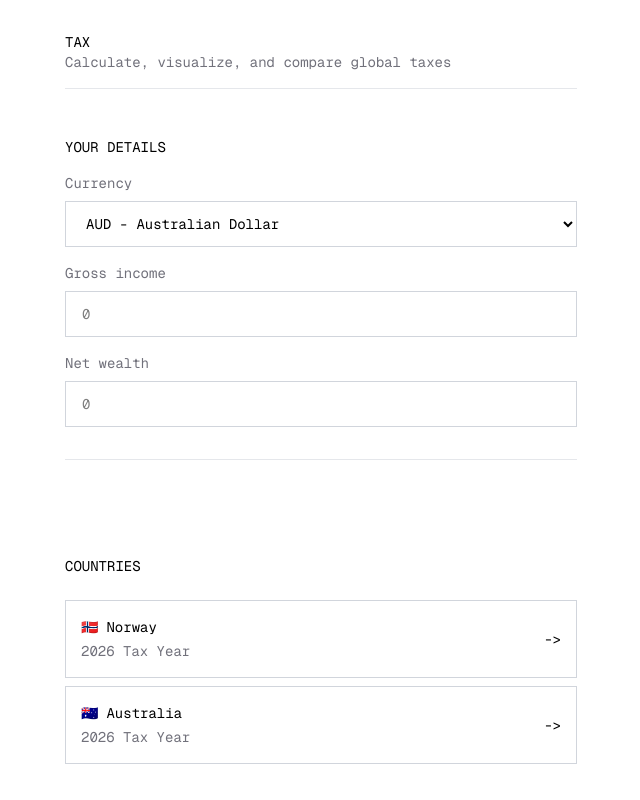
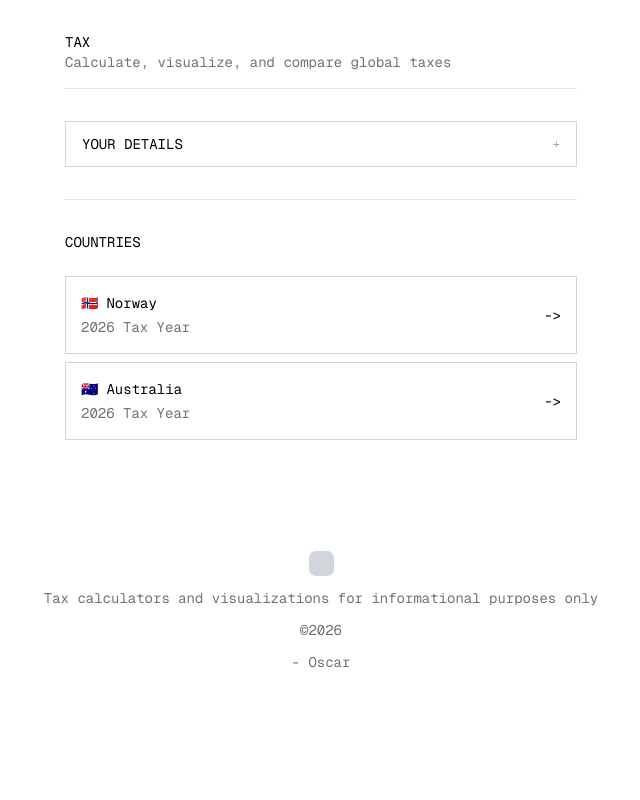
Before and after one commit to oscardobsonbrown/Tax, a Next.js app: page / in a window 1280 px wide. Shown: the top 800 px of the page, without its empty margins (319-959 px from the left). Built offline with nearby package versions, Linux system fonts and the light colour scheme.

Commit message:
Convert Your Details section to collapsible dropdown

```diff
--- a/src/app/page.tsx
+++ b/src/app/page.tsx
@@ -11,6 +11,7 @@ function HomeContent() {
   const [salary, setSalary] = useState(searchParams.get("salary") || "");
   const [wealth, setWealth] = useState(searchParams.get("wealth") || "");
   const [currency, setCurrency] = useState<Currency>((searchParams.get("currency") as Currency) || "AUD");
+  const [detailsOpen, setDetailsOpen] = useState(false);
 
   const updateUrl = (newSalary: string, newWealth: string, newCurrency: Currency) => {
     const url = new URL(window.location.href);
@@ -57,15 +58,32 @@ function HomeContent() {
         <div className="text-zinc-500">Calculate, visualize, and compare global taxes</div>
       </div>
 
-      <div className="mt-12 w-full max-w-[512px] border-b border-gray-200 pb-8">
-        <div className="mb-4 text-black">YOUR DETAILS</div>
+      <div className="mt-8 w-full max-w-[512px]">
+        <button
+          type="button"
+          onClick={() => setDetailsOpen(!detailsOpen)}
+          className="w-full flex items-center justify-between border border-gray-300 px-4 py-3 transition-colors hover:border-gray-600"
+        >
+          <div className="flex items-center gap-3">
+            <span className="text-black">YOUR DETAILS</span>
+            {!detailsOpen && (salary || wealth) && (
+              <span className="text-zinc-500 text-xs">
+                {currency} {salary || "0"} {wealth && `/ ${wealth}`}
+              </span>
+            )}
+          </div>
+          <span className="text-zinc-400 text-xs">{detailsOpen ? "−" : "+"}</span>
+        </button>
+
+        {detailsOpen && (
+          <div className="border-x border-b border-gray-300 px-4 py-4">
             <div className="flex flex-col gap-4">
               <div className="flex flex-col gap-2">
-            <div className="text-zinc-500">Currency</div>
+                <div className="text-zinc-500 text-xs">Currency</div>
                 <select
                   value={currency}
                   onChange={(e) => handleCurrencyChange(e.target.value as Currency)}
-              className="border border-gray-300 px-4 py-3 text-black outline-none transition-colors hover:border-gray-600 focus:border-black bg-white"
+                  className="border border-gray-300 px-3 py-2 text-sm text-black outline-none transition-colors hover:border-gray-600 focus:border-black bg-white"
                 >
                   {(Object.keys(CURRENCY_NAMES) as Currency[]).map((c) => (
                     <option key={c} value={c}>
@@ -75,29 +93,31 @@ function HomeContent() {
                 </select>
               </div>
               <div className="flex flex-col gap-2">
-            <div className="text-zinc-500">Gross income</div>
+                <div className="text-zinc-500 text-xs">Gross income</div>
                 <input
                   type="text"
                   value={salary}
                   onChange={handleSalaryChange}
                   placeholder="0"
-              className="border border-gray-300 px-4 py-3 text-black outline-none transition-colors hover:border-gray-600 focus:border-black"
+                  className="border border-gray-300 px-3 py-2 text-sm text-black outline-none transition-colors hover:border-gray-600 focus:border-black"
                 />
               </div>
               <div className="flex flex-col gap-2">
-            <div className="text-zinc-500">Net wealth</div>
+                <div className="text-zinc-500 text-xs">Net wealth</div>
                 <input
                   type="text"
                   value={wealth}
                   onChange={handleWealthChange}
                   placeholder="0"
-              className="border border-gray-300 px-4 py-3 text-black outline-none transition-colors hover:border-gray-600 focus:border-black"
+                  className="border border-gray-300 px-3 py-2 text-sm text-black outline-none transition-colors hover:border-gray-600 focus:border-black"
                 />
               </div>
             </div>
           </div>
+        )}
+      </div>
 
-      <div className="mt-12 w-full max-w-[512px] border-b border-gray-200 py-12">
+      <div className="mt-8 w-full max-w-[512px] border-t border-gray-200 pt-8">
         <div className="mb-6 text-black">COUNTRIES</div>
         <div className="flex flex-col gap-2">
           <Link
```
Lines whose indentation alone changed are shown as unchanged.
